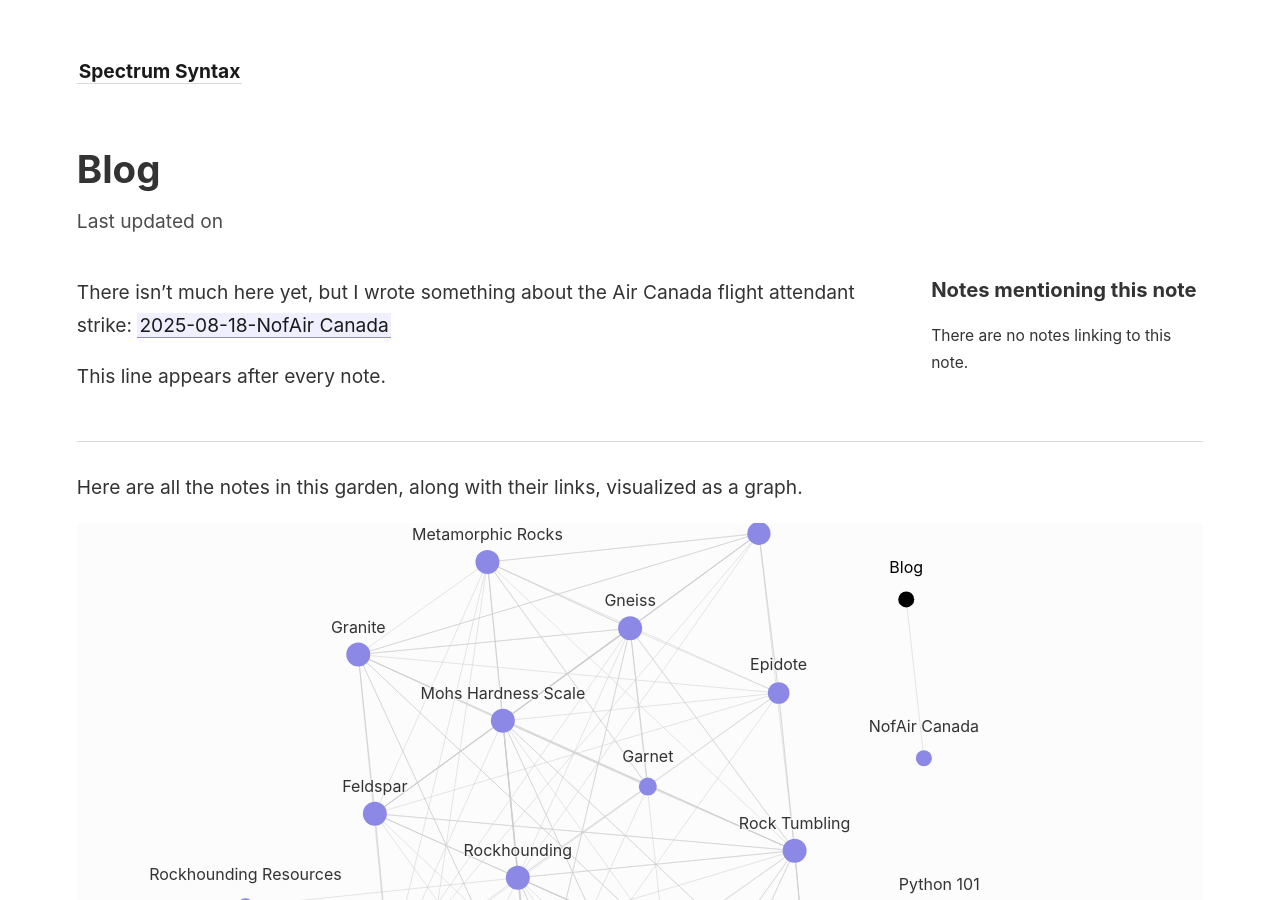
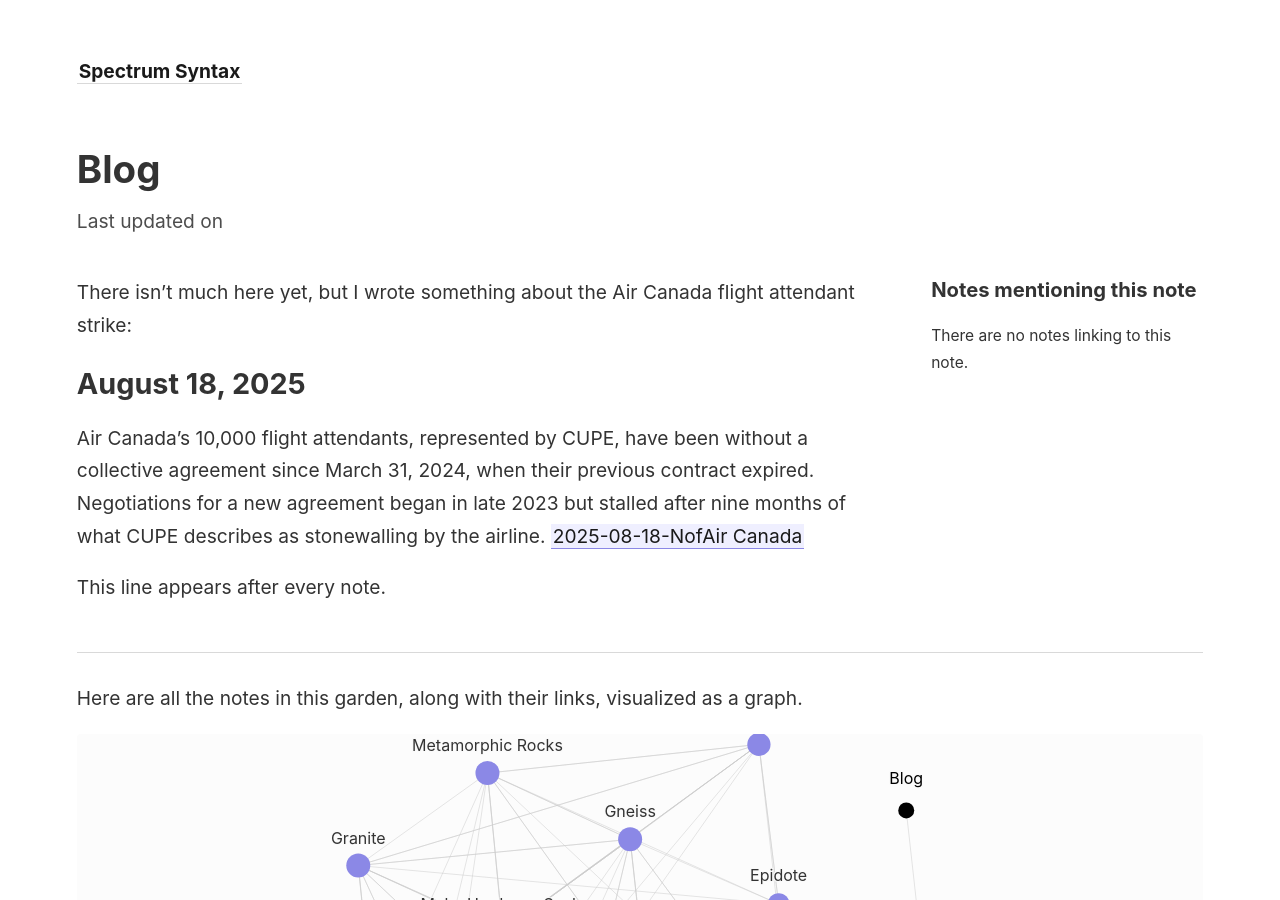
Before and after one commit to Chantal13/Spectrum-Syntax, a Jekyll site: the page built from _notes/Blog/Inside My Mind.md, in a window 1280 px wide and 900 px high. Built offline with Jekyll 4.4.1, drawn with Linux system fonts in a browser that asks for light colours.

Commit message:
Update content

```diff
--- a/_notes/Blog/Inside My Mind.md
+++ b/_notes/Blog/Inside My Mind.md
@@ -3,4 +3,8 @@ title: Blog
 aliases:
   - blog
 ---
-There isn't much here yet, but I wrote something about the Air Canada flight attendant strike: [[2025-08-18-NofAir Canada]]
+There isn't much here yet, but I wrote something about the Air Canada flight attendant strike:
+
+## August 18, 2025
+Air Canada’s 10,000 flight attendants, represented by CUPE, have been without a collective agreement since March 31, 2024, when their previous contract expired. Negotiations for a new agreement began in late 2023 but stalled after nine months of what CUPE describes as stonewalling by the airline.
+[[2025-08-18-NofAir Canada]]
```
